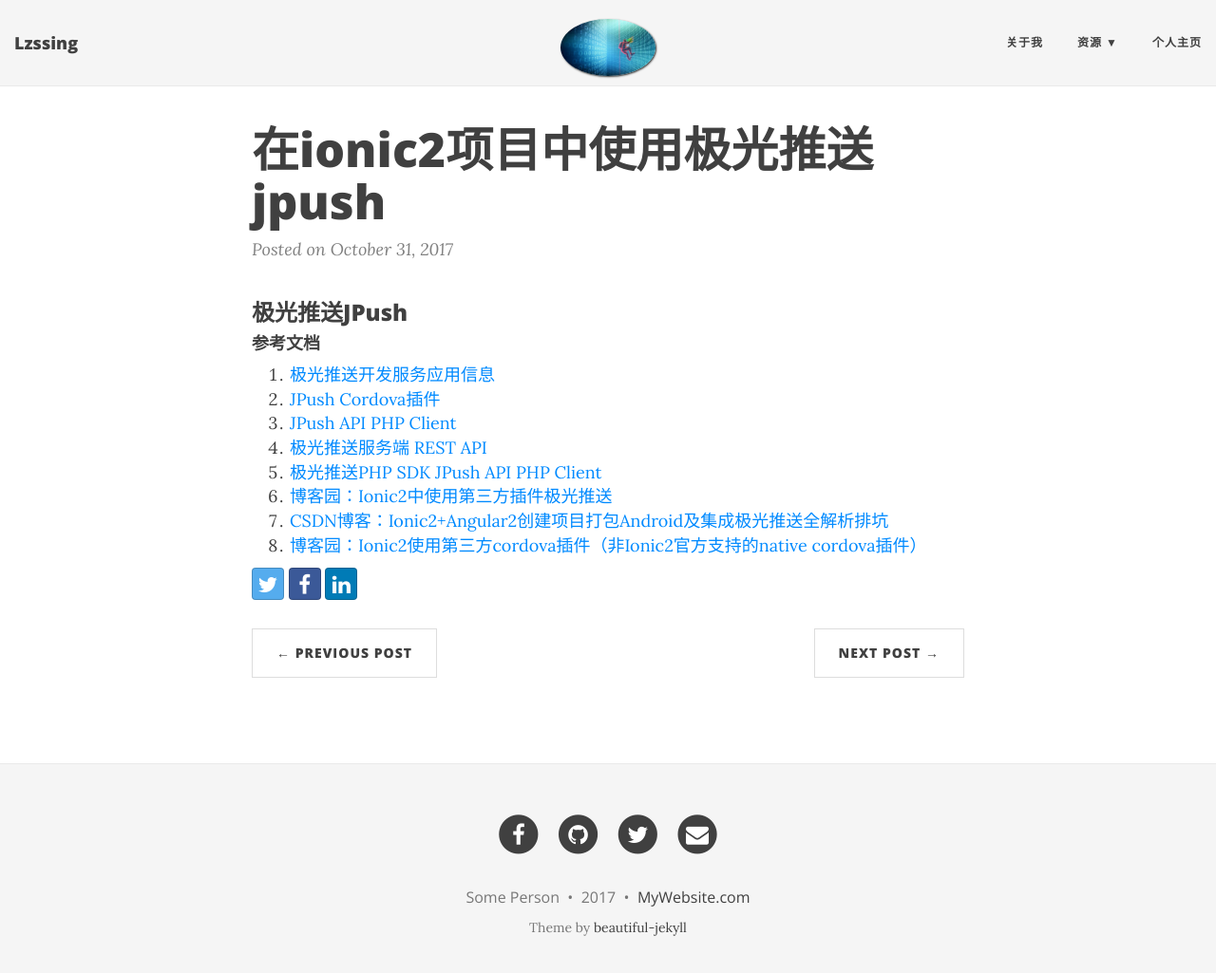
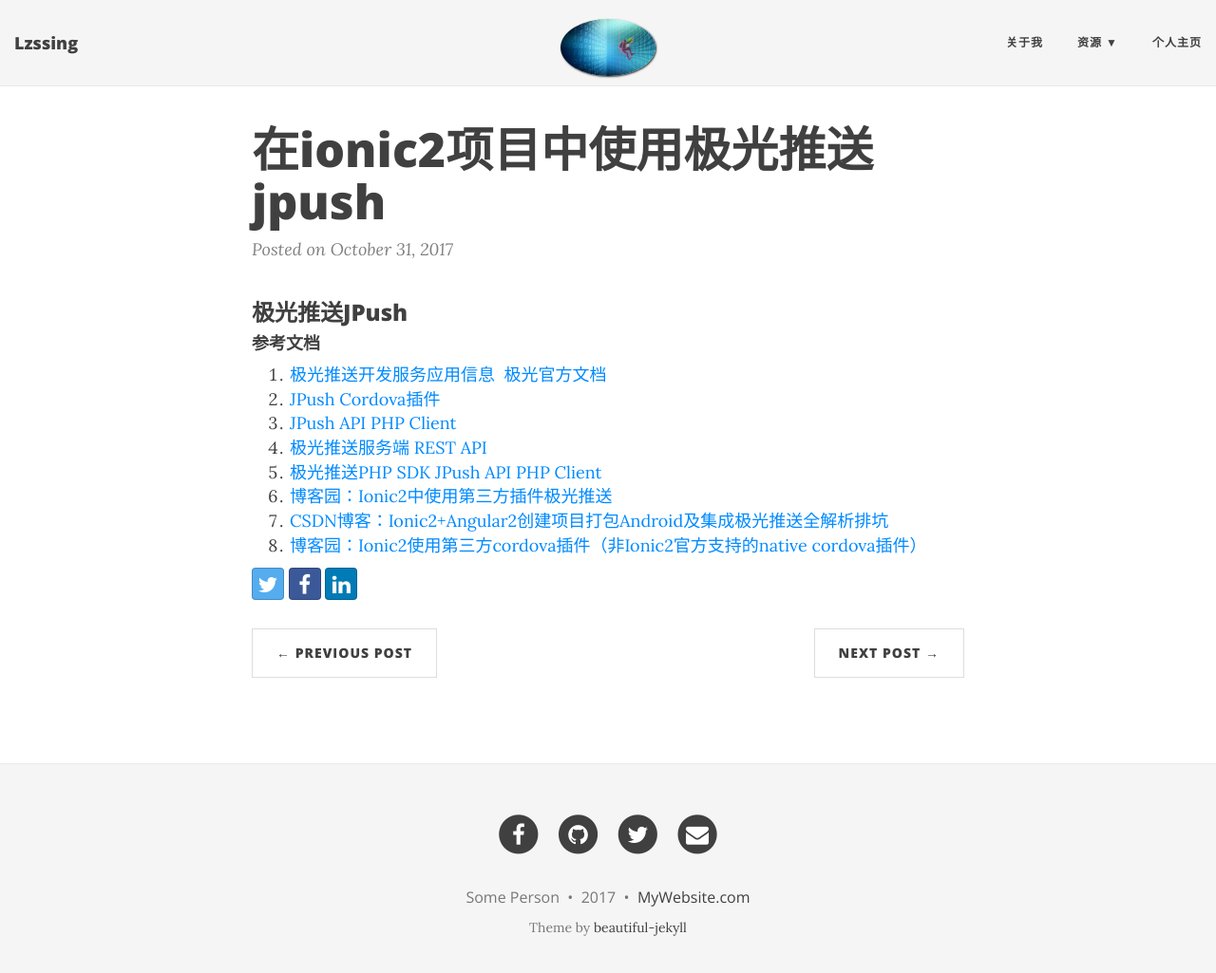
Before and after one commit to lzssing/lzssing.github.io, a Jekyll site: the page built from _posts/2017-10-31-在ionic2项目中使用极光推送JPush.md, in a window 1280 px wide and 1038 px high. Shown: the top 1025 px of the window at 95% size. Built offline with Jekyll 4.4.1, drawn with Linux system fonts in a browser that asks for light colours; nearby versions of some CDN libraries.

Commit message:
Update 2017-10-31-在ionic2项目中使用极光推送JPush.md

```diff
--- a/_posts/2017-10-31-在ionic2项目中使用极光推送JPush.md
+++ b/_posts/2017-10-31-在ionic2项目中使用极光推送JPush.md
@@ -1,6 +1,6 @@
 ### 极光推送JPush
 #### 参考文档
-1. [极光推送开发服务应用信息 ](https://www.jiguang.cn/dev/#/app/6706df86ca9041cf447794d4/info)
+1. [极光推送开发服务应用信息 ](https://www.jiguang.cn/dev/#/app/6706df86ca9041cf447794d4/info)  [极光官方文档](https://docs.jiguang.cn/)
 2. [JPush Cordova插件 ](https://github.com/jpush/jpush-phonegap-plugin)
 3. [JPush API PHP Client ](https://github.com/jpush/jpush-api-php-client)
 4. [极光推送服务端 REST API ](https://docs.jiguang.cn/jpush/server/push/server_overview/)
```
